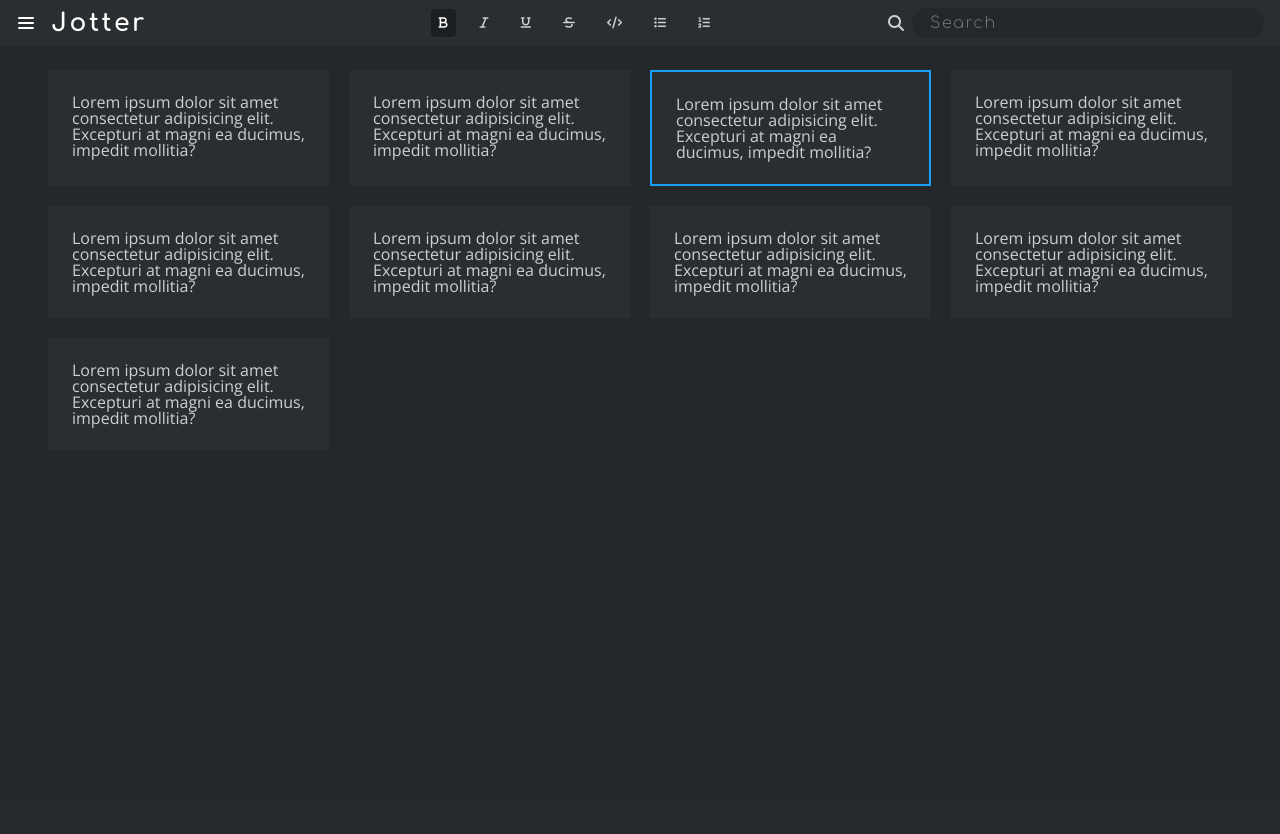
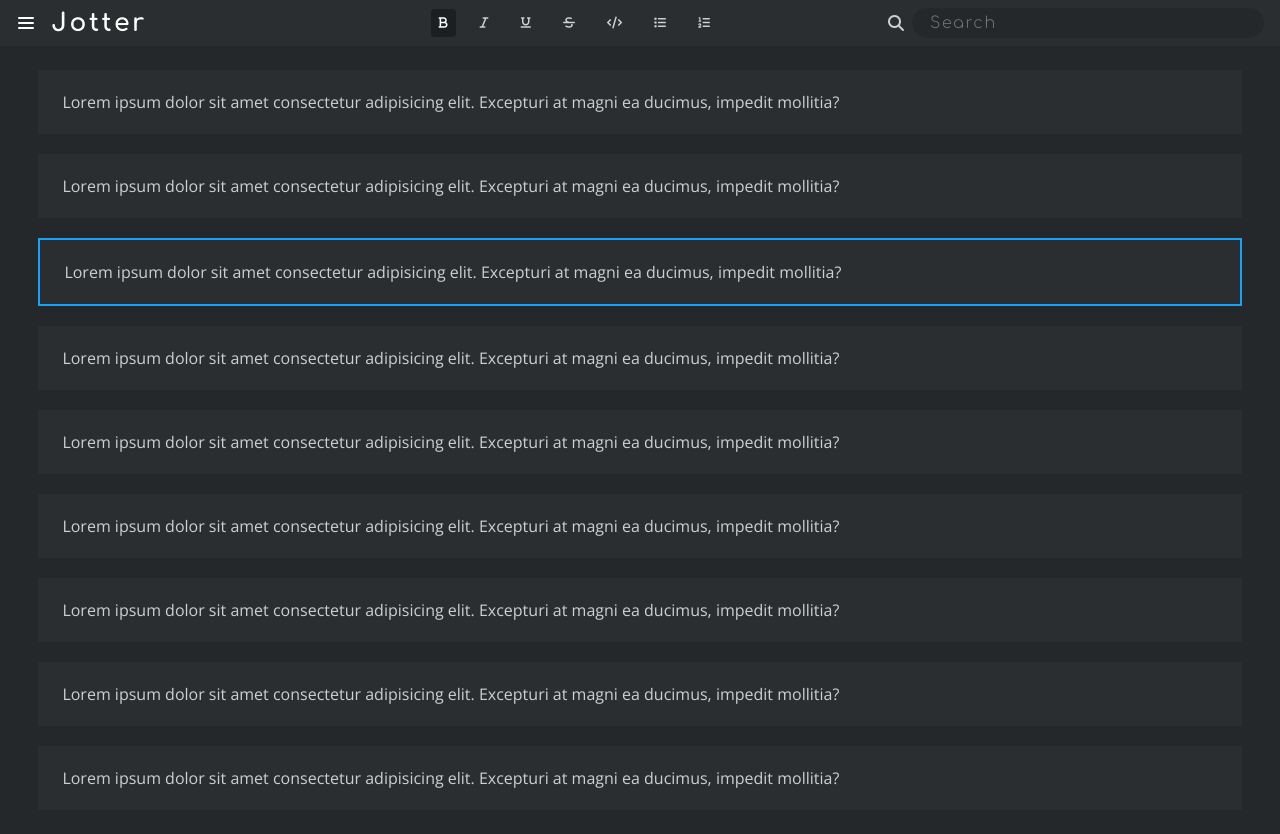
Before and after one commit to eddiemm/jotter, a PHP site: page /noteView.html in a window 1280 px wide. Before the commit the page ends 428 px from the top, so only its background shows below. Run offline with PHP 8.4, Linux system fonts and the light colour scheme; some libraries are stand-ins or nearby versions.

Commit message:
Default grid style stacks for mobile first

```diff
--- a/css/styles.css
+++ b/css/styles.css
@@ -35,7 +35,6 @@ body {
     min-width: 325px;
     width: 100%;
     height: 100vh;
-    overflow: hidden;
 }
 
 /* universal styles */
@@ -295,15 +294,14 @@ a:visited {
 
 /* TODO: need to make grid responsive */
 .note-grid {
-    padding: 1.5rem 3rem;
+    padding: 1.5rem 3vw;
     display: grid;
-    grid-template-columns: repeat(4, auto);
+    grid-template-columns: 1fr;
     gap: 20px 20px;
     grid-template-rows: auto;
 }
 
 .note {
-    min-width: 10em;
     /* change this back to width to prevent note stretch */
     padding: 1.5em;
     color: var(--text-inactive);
```
